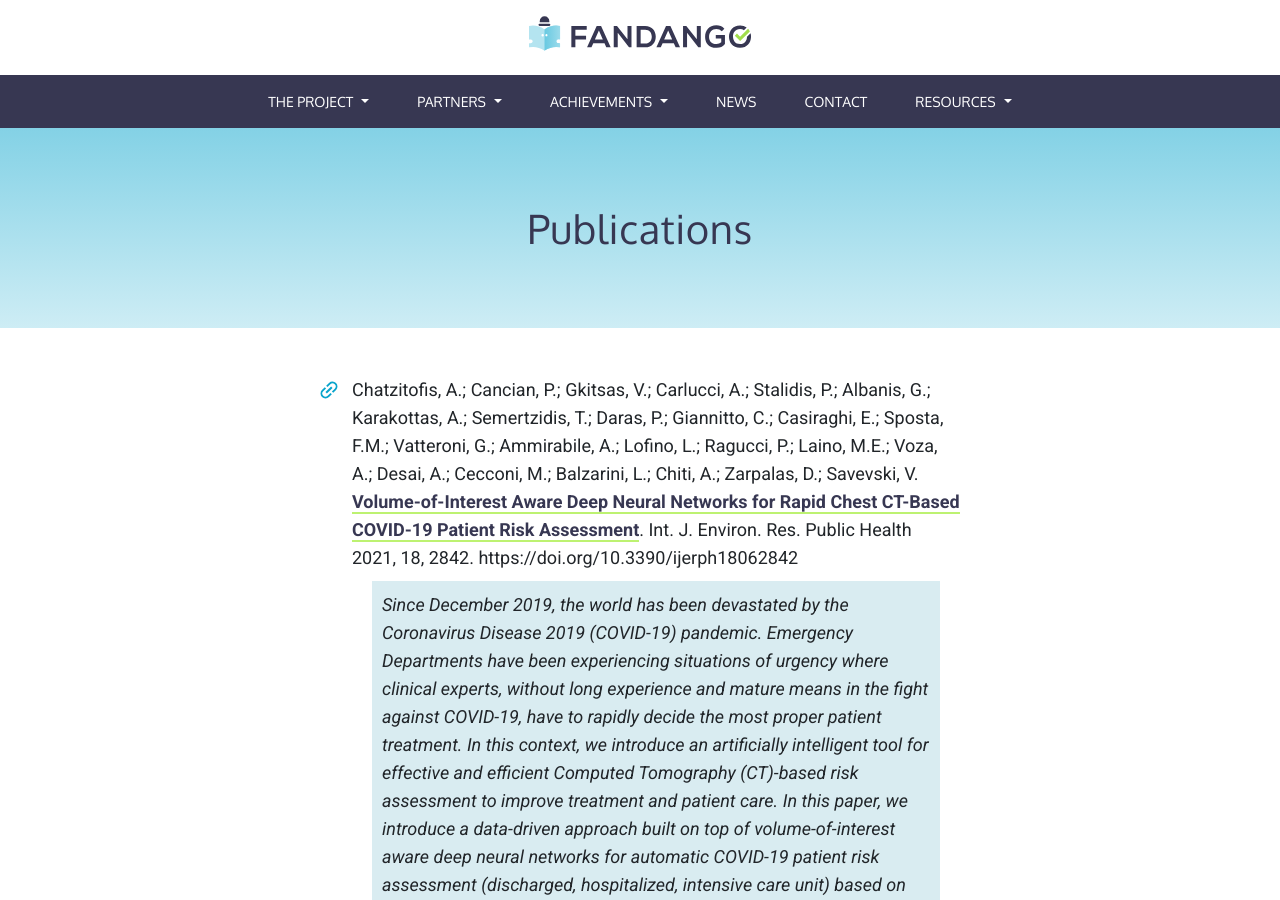
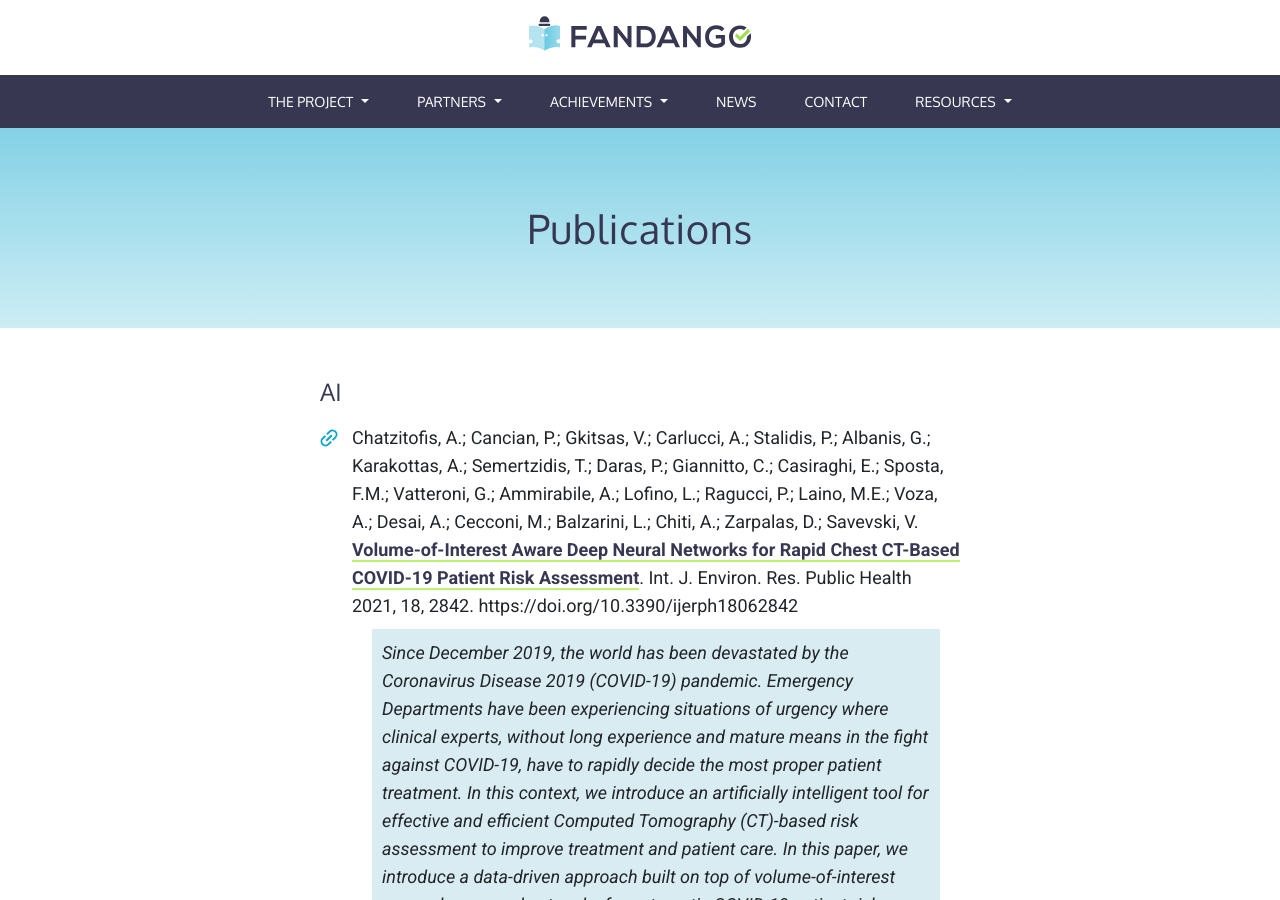
Before and after one commit to fandangOrg/fandango-web, a Jekyll site: the page built from achievements/publications.md, in a window 1280 px wide and 900 px high. Built offline with Jekyll 4.4.1, drawn with Linux system fonts in a browser that asks for light colours; comment, search, counter and statistics services are not loaded.

```diff
--- a/achievements/publications.md
+++ b/achievements/publications.md
@@ -6,6 +6,8 @@ position: 0
 navigation_order: 1
 navigation_parent: Achievements
 ---
+
+#### AI
 
 {: .resources-list}
 * Chatzitofis, A.; Cancian, P.; Gkitsas, V.; Carlucci, A.; Stalidis, P.; Albanis, G.; Karakottas, A.; Semertzidis, T.; Daras, P.; Giannitto, C.; Casiraghi, E.; Sposta, F.M.; Vatteroni, G.; Ammirabile, A.; Lofino, L.; Ragucci, P.; Laino, M.E.; Voza, A.; Desai, A.; Cecconi, M.; Balzarini, L.; Chiti, A.; Zarpalas, D.; Savevski, V. **[Volume-of-Interest Aware Deep Neural Networks for Rapid Chest CT-Based COVID-19 Patient Risk Assessment](https://www.mdpi.com/1660-4601/18/6/2842/htm)**. Int. J. Environ. Res. Public Health 2021, 18, 2842. https://doi.org/10.3390/ijerph18062842
```
